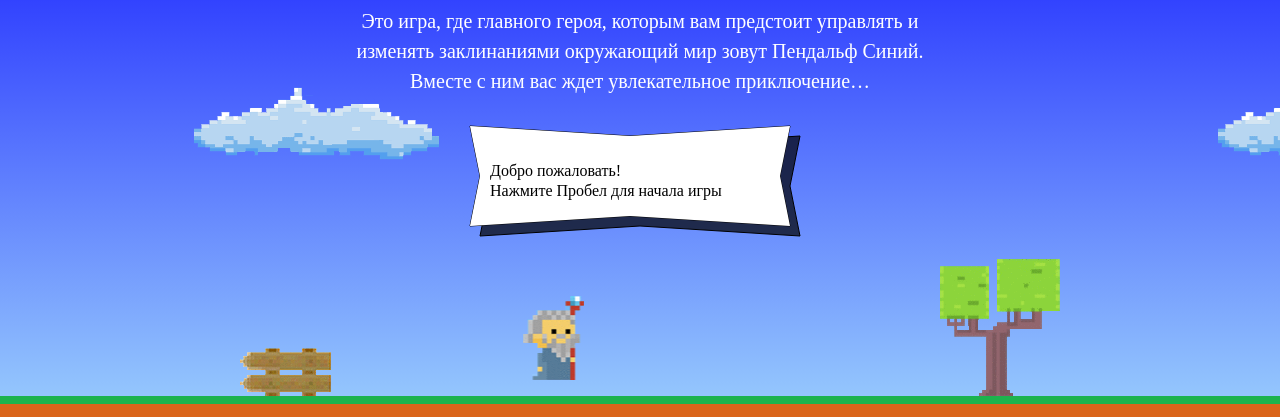
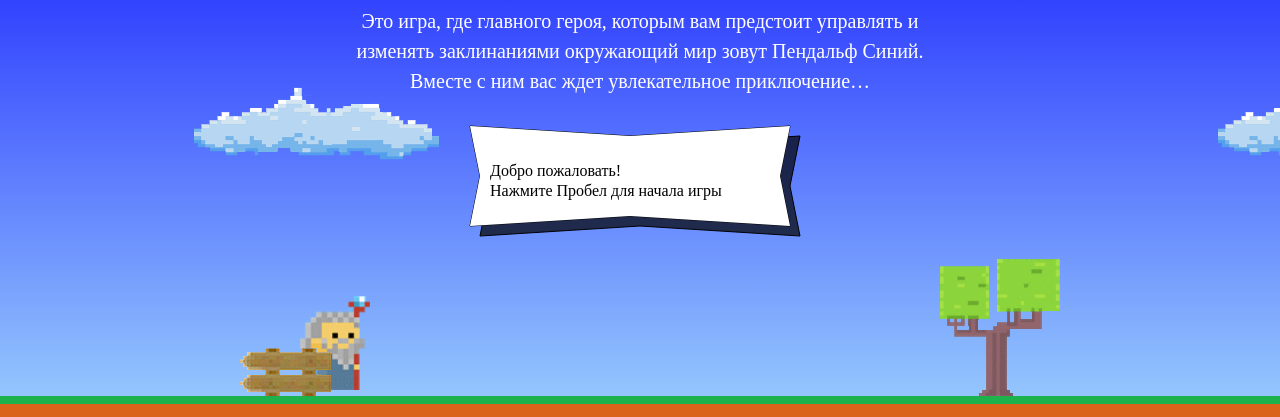
Before and after one commit to ArturBag/849291-code-and-magick-17, a website: page index.html in a window 1280 px wide. Shown: the part 203-620 px from the top of the page. Drawn offline with Linux system fonts and the light colour scheme; a web font is replaced by a local one.

Commit message:
Задание 1

```diff
--- a/index.html
+++ b/index.html
@@ -180,7 +180,7 @@
     <p class="setup-similar-label">Петр Петров</p>
   </div>
 </template>
-
+<script src="js/script.js"></script>
 <script src="js/game.js"></script>
 
 </body>
--- /dev/null
+++ b/js/script.js
@@ -0,0 +1,17 @@
+var fireballSize = 22,
+  getFireballSpeed = function (left) {
+    return left === true ? 5 : 2;
+  },
+  wizardSpeed = 3,
+  wizardWidth = 70,
+  getWizardHeight = function () {
+    return 1.337 * wizardWidth;
+  },
+  getWizardX = function (width) {
+    return width / (wizardWidth / 2) / 2;
+  },
+  getWizardY = function (height) {
+    return height * 2 / 3;
+  };
+
+console.log("wizardWidth");
```
